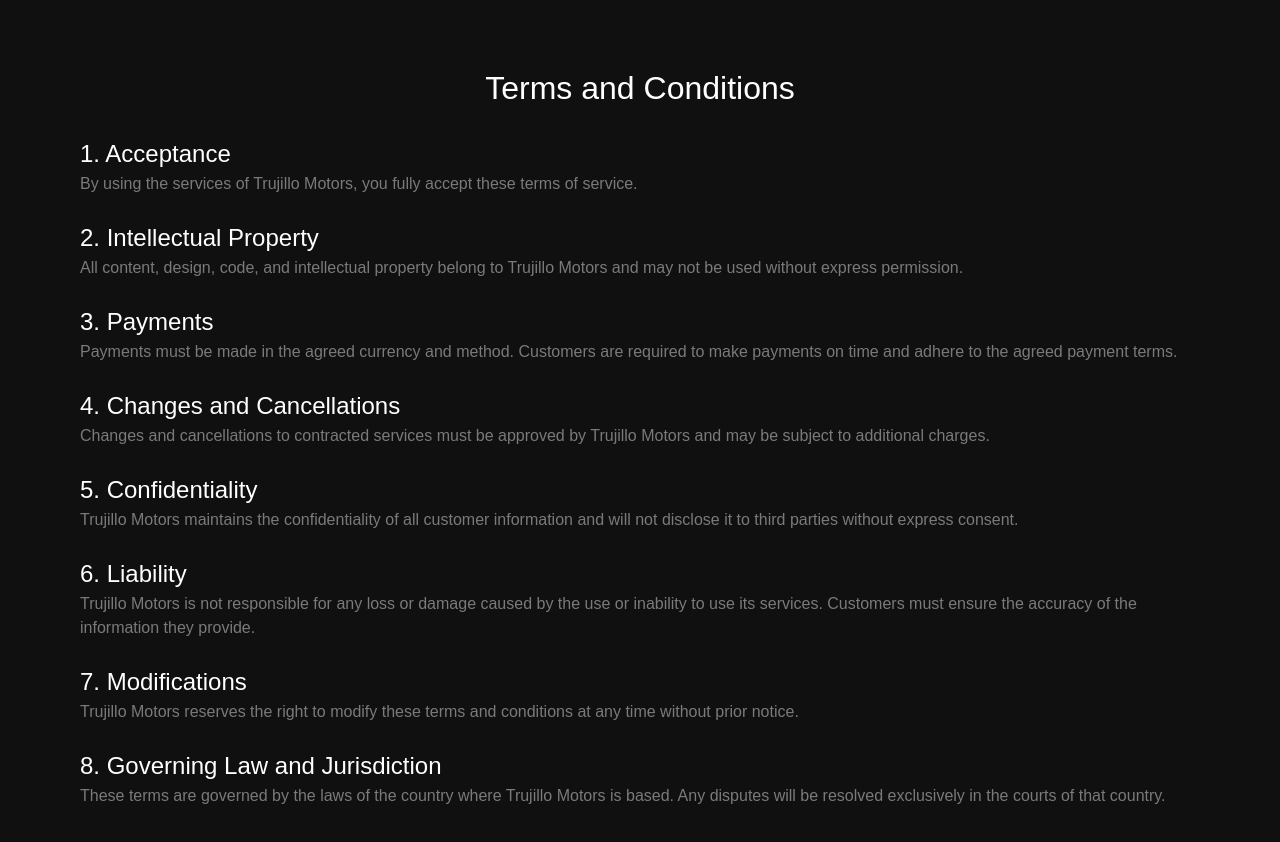
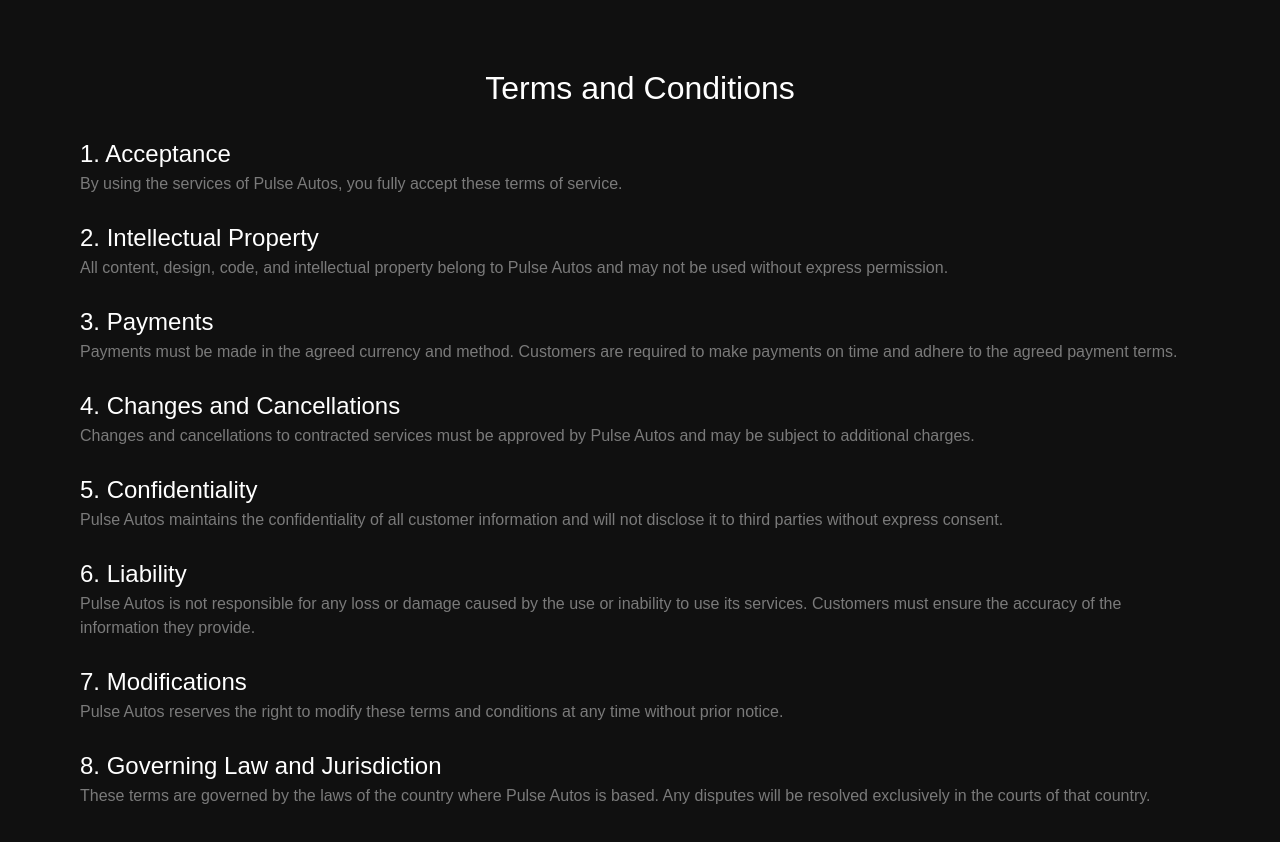
Before and after one commit to StefanyNoguera/pulse-autos, a Next.js app: page /terms-and-conditions in a window 1280 px wide. Shown: the top 842 px of the page. Built offline with nearby package versions, Linux system fonts and the light colour scheme.

Commit message:
mistake on terms and conditions

```diff
--- a/src/app/terms-and-conditions/page.tsx
+++ b/src/app/terms-and-conditions/page.tsx
@@ -7,11 +7,11 @@
       <div className='space-y-6'>
         <div>
            <h3 className='text-white text-lg'>1. Acceptance</h3>
-           <p>By using the services of Trujillo Motors, you fully accept these terms of service.</p>
+           <p>By using the services of Pulse Autos, you fully accept these terms of service.</p>
         </div>
         <div>
           <h3 className='text-white text-lg'>2. Intellectual Property</h3>
-          <p>All content, design, code, and intellectual property belong to Trujillo Motors and may not be used without express permission.</p>
+          <p>All content, design, code, and intellectual property belong to Pulse Autos and may not be used without express permission.</p>
         </div>
         <div>
           <h3 className='text-white text-lg'>3. Payments</h3>
@@ -19,23 +19,23 @@
         </div>
         <div>
           <h3 className='text-white text-lg'>4. Changes and Cancellations</h3>
-          <p>Changes and cancellations to contracted services must be approved by Trujillo Motors and may be subject to additional charges.</p>
+          <p>Changes and cancellations to contracted services must be approved by Pulse Autos and may be subject to additional charges.</p>
         </div>
         <div>
           <h3 className='text-white text-lg'>5. Confidentiality</h3>
-          <p>Trujillo Motors maintains the confidentiality of all customer information and will not disclose it to third parties without express consent.</p>
+          <p>Pulse Autos maintains the confidentiality of all customer information and will not disclose it to third parties without express consent.</p>
         </div>
         <div>
           <h3 className='text-white text-lg'>6. Liability</h3>
-          <p>Trujillo Motors is not responsible for any loss or damage caused by the use or inability to use its services. Customers must ensure the accuracy of the information they provide.</p>
+          <p>Pulse Autos is not responsible for any loss or damage caused by the use or inability to use its services. Customers must ensure the accuracy of the information they provide.</p>
         </div>
         <div>
           <h3 className='text-white text-lg'>7. Modifications</h3>
-          <p>Trujillo Motors reserves the right to modify these terms and conditions at any time without prior notice.</p>
+          <p>Pulse Autos reserves the right to modify these terms and conditions at any time without prior notice.</p>
         </div>
         <div>
           <h3 className='text-white text-lg'>8. Governing Law and Jurisdiction</h3>
-          <p>These terms are governed by the laws of the country where Trujillo Motors is based. Any disputes will be resolved exclusively in the courts of that country.</p>
+          <p>These terms are governed by the laws of the country where Pulse Autos is based. Any disputes will be resolved exclusively in the courts of that country.</p>
         </div>
       </div>
     </div>
```
